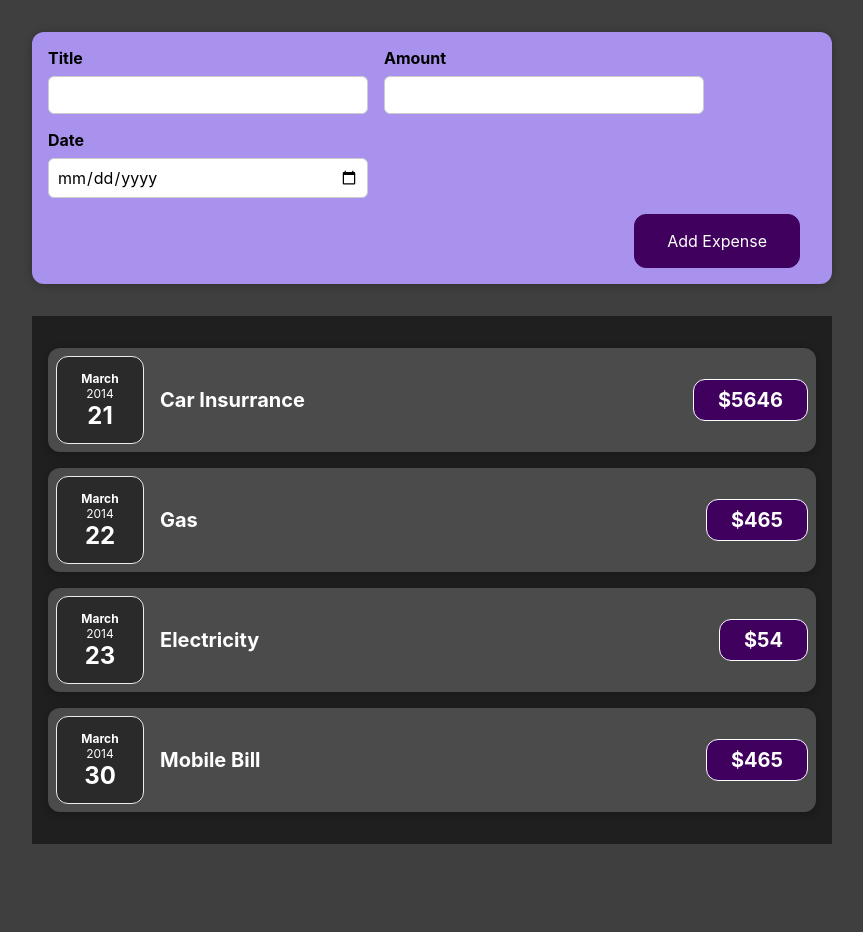
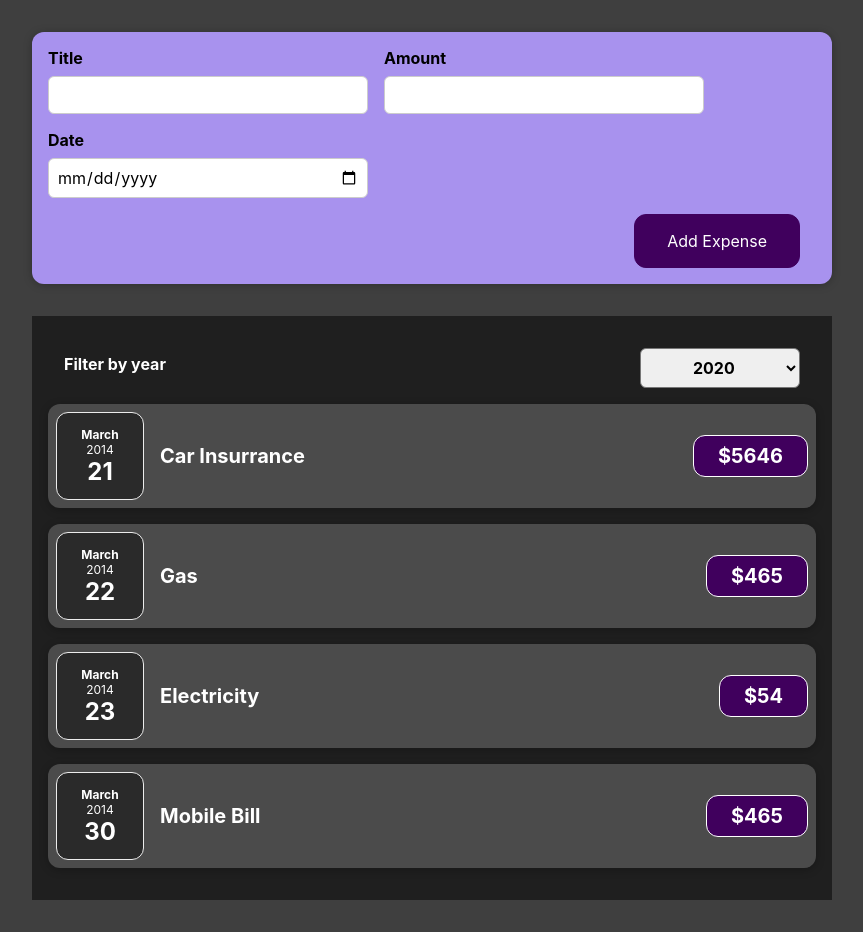
Before and after one commit to hamzaig/ExpenseCalculator-React, a React (Create React App) app: page / in a window 1280 px wide. Shown: the whole page, without its empty margins (208-1071 px from the left). Before the commit the page ends 876 px from the top, so only its background shows below. Built offline with nearby package versions, Linux system fonts and the light colour scheme.

Commit message:
Adding ExpenseFilter componenet

```diff
--- a/src/components/Expense/Expenses.js
+++ b/src/components/Expense/Expenses.js
@@ -1,10 +1,18 @@
+import { useState } from "react";
 import Card from "../UI/Card";
 import ExpenseItem from "./ExpenseItem"
 import "./Expenses.css"
+import ExpensesFilter from "./ExpensesFilter";
 
 const Expenses = (props) => {
+    const [filteredYear, setFilteredYear] = useState('2020');
+
+    const filterChangeHandler = selectedYear => {
+        setFilteredYear(selectedYear);
+    };
     return (
         <Card className="expenses">
+            <ExpensesFilter selected={filteredYear} onChangeFilter={filterChangeHandler} />
             <ExpenseItem
                 title={props.expense[0].title}
                 amount={props.expense[0].amount}
--- /dev/null
+++ b/src/components/Expense/ExpensesFilter.css
@@ -0,0 +1,24 @@
+.expenses-filter {
+  color: white;
+  padding: 0 1rem;
+}
+
+.expenses-filter__control {
+  display: flex;
+  width: 100%;
+  align-items: center;
+  justify-content: space-between;
+  margin: 1rem 0;
+}
+
+.expenses-filter label {
+  font-weight: bold;
+  margin-bottom: 0.5rem;
+}
+
+.expenses-filter select {
+  font: inherit;
+  padding: 0.5rem 3rem;
+  font-weight: bold;
+  border-radius: 6px;
+}
--- /dev/null
+++ b/src/components/Expense/ExpensesFilter.js
@@ -0,0 +1,25 @@
+import React from "react";
+import './ExpensesFilter.css';
+
+const ExpensesFilter = (props) => {
+
+    const dropdownChangeHandler = (event) => {
+        props.onChangeFilter(event.target.value);
+    };
+
+    return (
+        <div className='expenses-filter'>
+            <div className='expenses-filter__control'>
+                <label>Filter by year</label>
+                <select value={props.selected} onChange={dropdownChangeHandler}>
+                    <option value='2022'>2022</option>
+                    <option value='2021'>2021</option>
+                    <option value='2020'>2020</option>
+                    <option value='2019'>2019</option>
+                </select>
+            </div>
+        </div>
+    );
+};
+
+export default ExpensesFilter;
```
